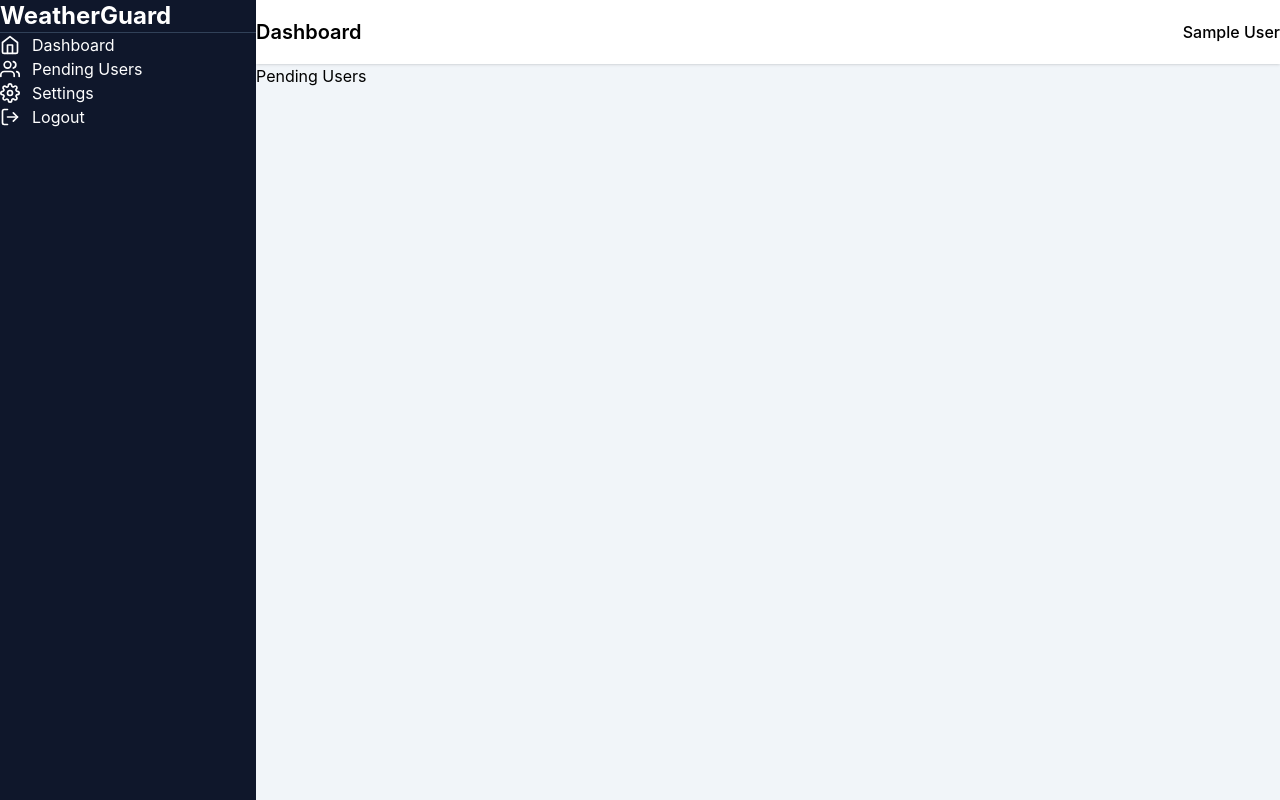
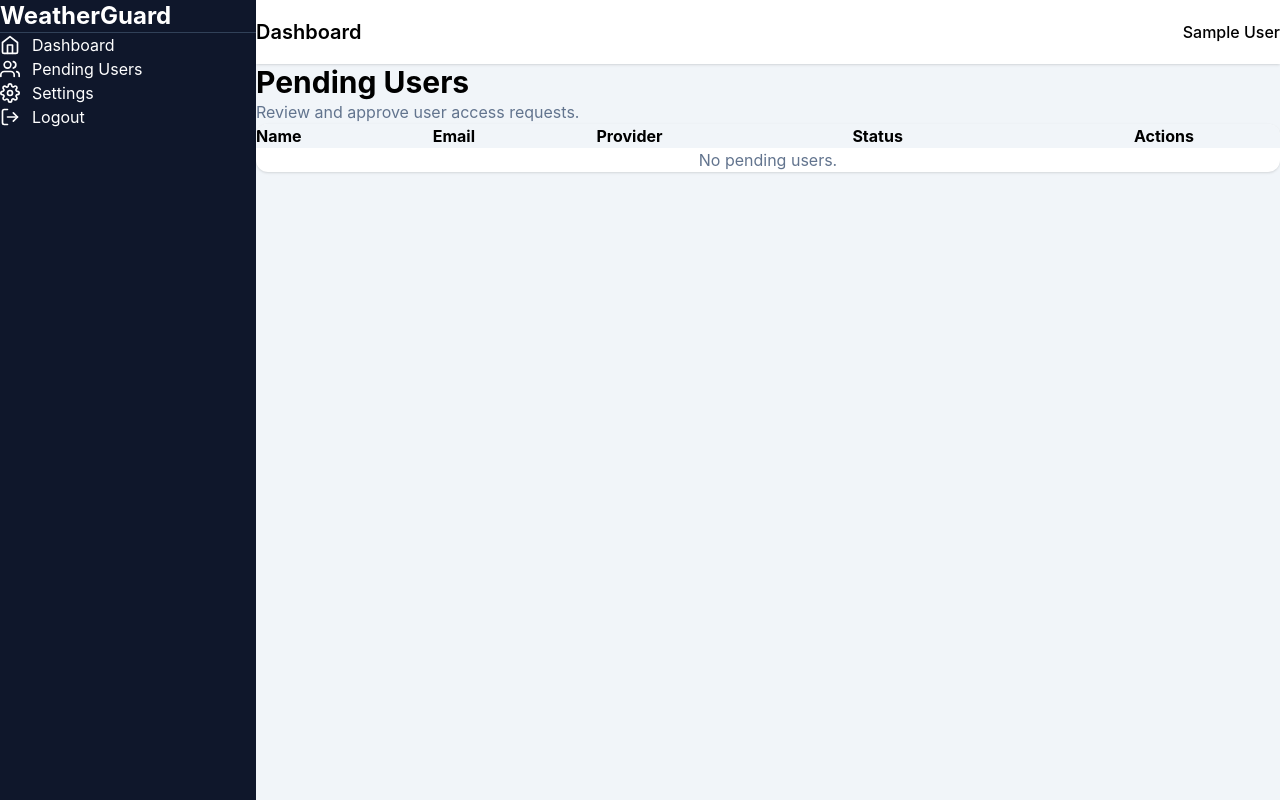
Before and after one commit to harsh7401/WeatherGaurd, a React (Vite) app in the folder admin/: page /pending-users in a window 1280 px wide. Built offline with nearby package versions, Linux system fonts and the light colour scheme; sample sign-in values are in the browser's storage.

Commit message:
Fix bugs

```diff
--- /dev/null
+++ b/admin/src/components/users/UserTable.tsx
@@ -0,0 +1,80 @@
+import type { User } from "../../types/user";
+interface UserTableProps {
+  users: User[];
+  onApprove: (id: string) => void;
+  onReject: (id: string) => void;
+}
+
+export default function UserTable({
+  users,
+  onApprove,
+  onReject,
+}: UserTableProps) {
+  return (
+    <div className="overflow-hidden rounded-xl bg-white shadow">
+      <table className="min-w-full">
+        <thead className="bg-slate-100">
+          <tr>
+            <th className="px-6 py-4 text-left">Name</th>
+            <th className="px-6 py-4 text-left">Email</th>
+            <th className="px-6 py-4 text-left">Provider</th>
+            <th className="px-6 py-4 text-left">Status</th>
+            <th className="px-6 py-4 text-center">Actions</th>
+          </tr>
+        </thead>
+
+        <tbody>
+          {users.length === 0 ? (
+            <tr>
+              <td
+                colSpan={5}
+                className="py-10 text-center text-slate-500"
+              >
+                No pending users.
+              </td>
+            </tr>
+          ) : (
+            users.map((user) => (
+              <tr
+                key={user._id}
+                className="border-t"
+              >
+                <td className="px-6 py-4">{user.name}</td>
+
+                <td className="px-6 py-4">
+                  {user.email}
+                </td>
+
+                <td className="px-6 py-4 capitalize">
+                  {user.provider}
+                </td>
+
+                <td className="px-6 py-4">
+                  <span className="rounded-full bg-yellow-100 px-3 py-1 text-sm text-yellow-700">
+                    {user.status}
+                  </span>
+                </td>
+
+                <td className="space-x-2 px-6 py-4 text-center">
+                  <button
+                    onClick={() => onApprove(user._id)}
+                    className="rounded bg-green-600 px-3 py-2 text-white hover:bg-green-700"
+                  >
+                    Approve
+                  </button>
+
+                  <button
+                    onClick={() => onReject(user._id)}
+                    className="rounded bg-red-600 px-3 py-2 text-white hover:bg-red-700"
+                  >
+                    Reject
+                  </button>
+                </td>
+              </tr>
+            ))
+          )}
+        </tbody>
+      </table>
+    </div>
+  );
+}
--- a/admin/src/pages/PendingUsers/PendingUsers.tsx
+++ b/admin/src/pages/PendingUsers/PendingUsers.tsx
@@ -1,7 +1,34 @@
+import type { User } from "../../types/user";
+import UserTable from "../../components/users/UserTable";
+
 export default function PendingUsers() {
+  const users: User[] = [];
+
+  const handleApprove = (id: string) => {
+    console.log("Approve:", id);
+  };
+
+  const handleReject = (id: string) => {
+    console.log("Reject:", id);
+  };
+
   return (
     <div>
-      <h1>Pending Users</h1>
+      <div className="mb-6">
+        <h1 className="text-3xl font-bold">
+          Pending Users
+        </h1>
+
+        <p className="mt-2 text-slate-500">
+          Review and approve user access requests.
+        </p>
+      </div>
+
+      <UserTable
+        users={users}
+        onApprove={handleApprove}
+        onReject={handleReject}
+      />
     </div>
   );
 }
--- /dev/null
+++ b/admin/src/types/user.ts
@@ -0,0 +1,9 @@
+export interface User {
+  _id: string;
+  name: string;
+  email: string;
+  role: string;
+  status: string;
+  provider: string;
+  createdAt: string;
+}
```
